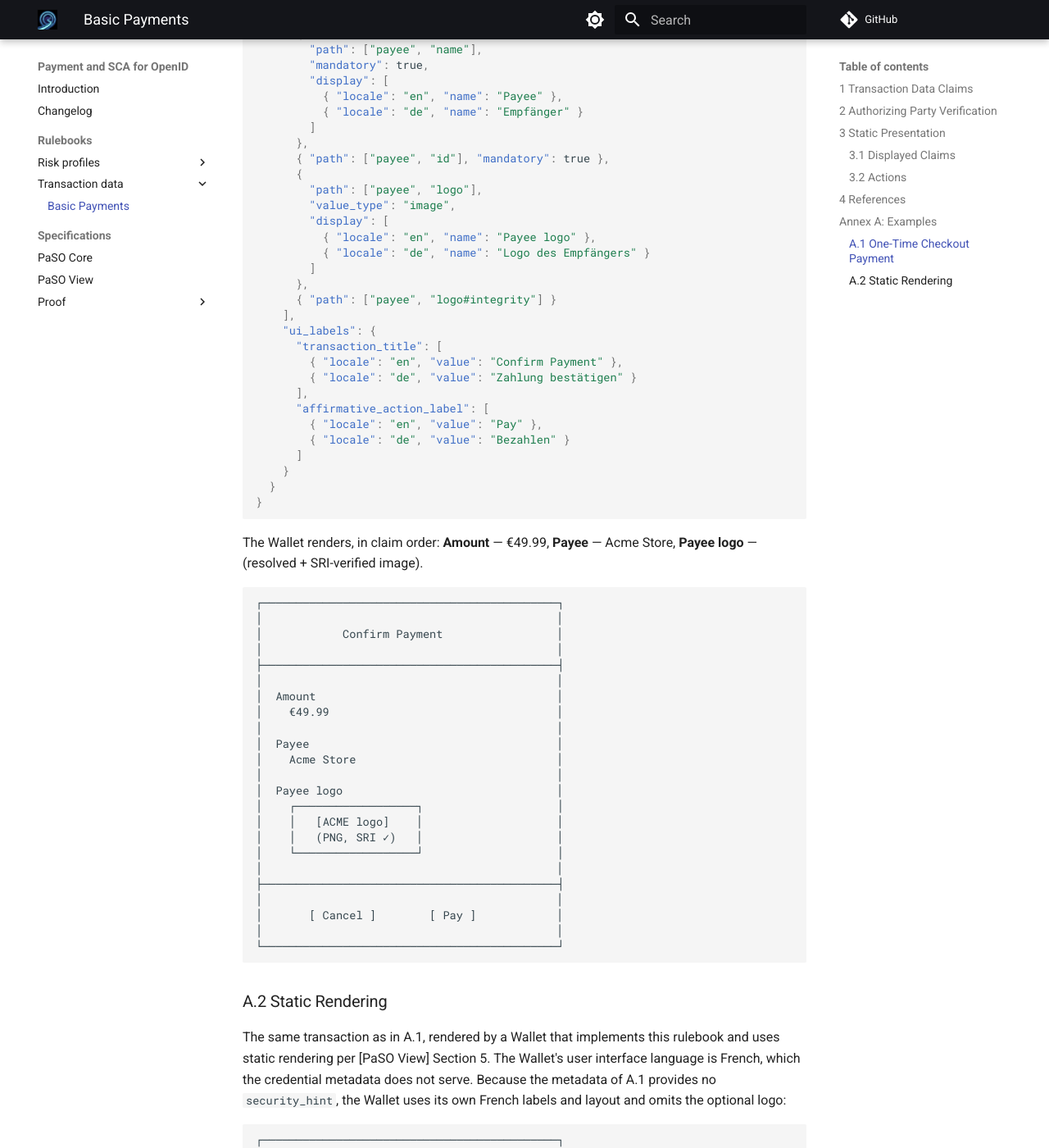
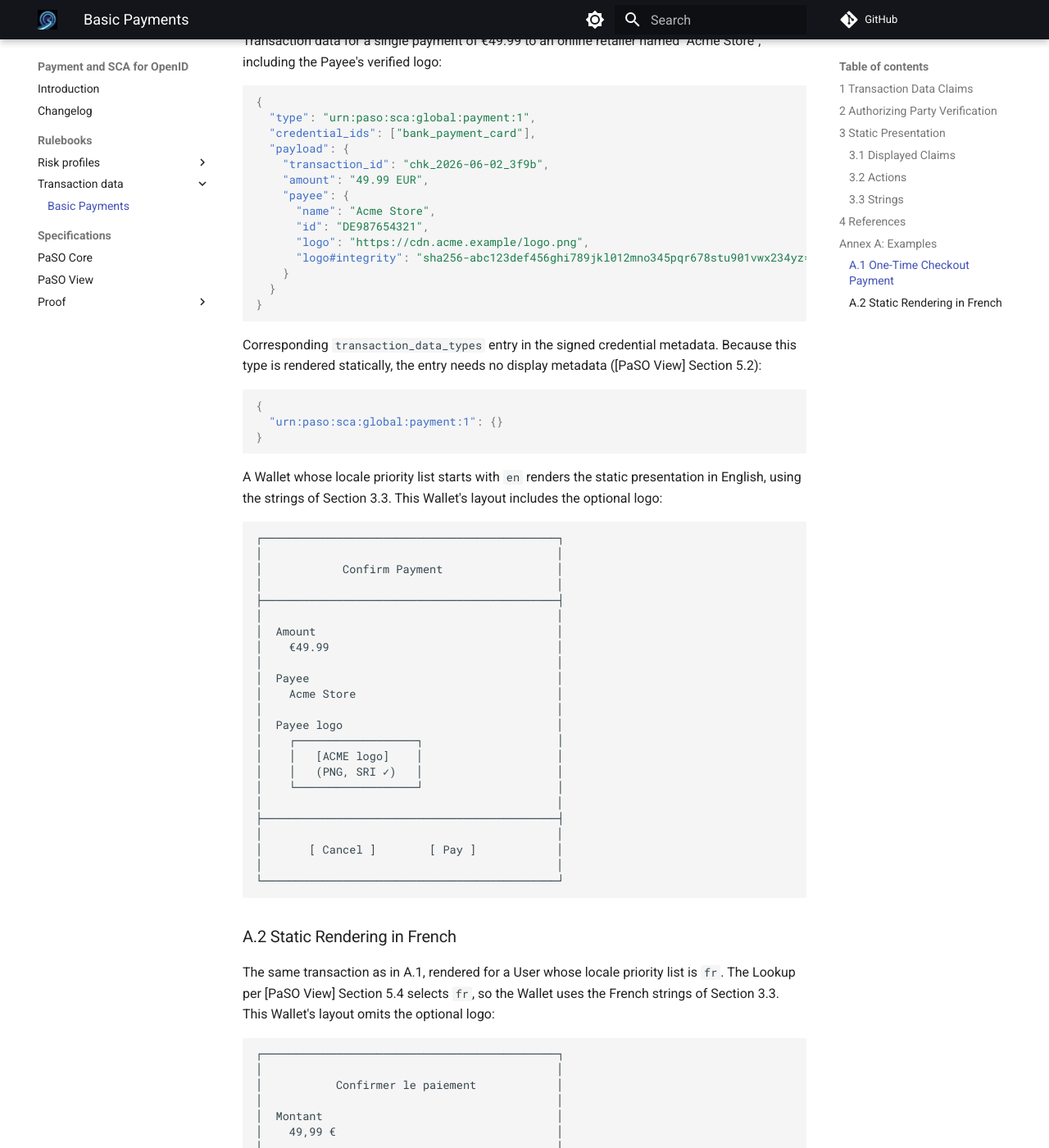
Before and after one commit to APTITUDE-Consortium/payments-and-sca-for-openid, an MkDocs documentation site: the page built from docs/rulebooks/transaction_data/Payment.md, in a window 1280 px wide and 1400 px high, scrolled down 3404 px. Shown: the whole window at 82% size. Built offline with MkDocs 1.6.1 and Material for MkDocs 9.7.7, drawn with Linux system fonts in a browser that asks for light colours; comment, search, counter and statistics services are not loaded; the version menu is left out; some of the changed text lies outside the part shown.

Commit message:
docs(payment): rulebook strings in en/de/fr; examples show static rendering only

````diff
--- a/docs/rulebooks/transaction_data/Payment.md
+++ b/docs/rulebooks/transaction_data/Payment.md
@@ -4,7 +4,7 @@
 
 A single payment. The User authorizes a one-time transfer of a specific amount to a specific Payee.
 
-Attestation Providers **SHALL** use the claims exactly as specified below. Attestation Providers **MAY** add additional claims without a `display` array for internal processing purposes. The order of claims in the table defines the normative claim order; Attestation Providers **SHALL** list the claims in their `claims` arrays in this order. Value types are as defined in [PaSO View].
+Attestation Providers **SHALL** use the claims exactly as specified below. Attestation Providers **MAY** add additional claims without a `display` array for internal processing purposes. The order of claims in the table defines the normative claim order; Attestation Providers **SHALL** list the claims in their `claims` arrays in this order. Value types are as defined in [PaSO View]. Because this transaction data type is always rendered statically (Section 3), its entry in the credential metadata **MAY** be an empty object; where `claims` are provided, the requirements of this paragraph apply.
 
 ## 1 Transaction Data Claims
 
@@ -27,7 +27,7 @@ In addition to the verification procedure defined in [PaSO Proof Verify], the Au
 
 ## 3 Static Presentation
 
-This transaction data type supports static rendering per [PaSO View] Section 5. This section is the Static Presentation section required by [PaSO Core] Section 5.3.
+This transaction data type is always rendered with static rendering per [PaSO View] Section 5. This section is its Static Presentation section per [PaSO Core] Section 5.3. The Wallet uses no display data from the credential metadata.
 
 ### 3.1 Displayed Claims
 
@@ -44,8 +44,23 @@ The `amount` and `payee.name` **SHALL** be visible on the same screen as the aff
 
 ### 3.2 Actions
 
-- **Affirmative action**: the User authorises a one-time payment of `amount` to the Payee identified by `payee.name`. The Wallet's label for this action **SHALL** convey that a payment is being made (e.g., "Pay").
-- **Denial action**: the User declines the payment.
+- **Affirmative action**: the User authorises a one-time payment of `amount` to the Payee identified by `payee.name`. The Wallet labels this action with the affirmative action label of Section 3.3.
+- **Denial action**: the User declines the payment. The Wallet labels this action with the denial action label of Section 3.3.
+
+### 3.3 Strings
+
+The static presentation is available in the languages `en`, `de` and `fr`. The fallback language is `en`. The Wallet **SHALL** use the following strings exactly, in the language selected per [PaSO View] Section 5.4:
+
+| Element                     | `en`            | `de`                        | `fr`                  |
+|-----------------------------|-----------------|-----------------------------|-----------------------|
+| Title of the consent screen | Confirm Payment | Zahlung bestätigen          | Confirmer le paiement |
+| Label of `amount`           | Amount          | Betrag                      | Montant               |
+| Label of `payee.name`       | Payee           | Zahlungsempfänger           | Bénéficiaire          |
+| Label of `payee.logo`       | Payee logo      | Logo des Zahlungsempfängers | Logo du bénéficiaire  |
+| Affirmative action label    | Pay             | Bezahlen                    | Payer                 |
+| Denial action label         | Cancel          | Abbrechen                   | Annuler               |
+
+No security hint is defined for this transaction data type.
 
 ## 4 References
 
@@ -81,56 +96,15 @@ Transaction data for a single payment of €49.99 to an online retailer named "A
 }
 ```
 
-Corresponding `transaction_data_types` entry in the signed credential metadata:
+Corresponding `transaction_data_types` entry in the signed credential metadata. Because this type is rendered statically, the entry needs no display metadata ([PaSO View] Section 5.2):
 
 ```json
 {
-  "urn:paso:sca:global:payment:1": {
-    "claims": [
-      { "path": ["transaction_id"] },
-      {
-        "path": ["amount"],
-        "mandatory": true,
-        "value_type": "iso_currency_amount",
-        "display": [
-          { "locale": "en", "name": "Amount" },
-          { "locale": "de", "name": "Betrag" }
-        ]
-      },
-      {
-        "path": ["payee", "name"],
-        "mandatory": true,
-        "display": [
-          { "locale": "en", "name": "Payee" },
-          { "locale": "de", "name": "Empfänger" }
-        ]
-      },
-      { "path": ["payee", "id"], "mandatory": true },
-      {
-        "path": ["payee", "logo"],
-        "value_type": "image",
-        "display": [
-          { "locale": "en", "name": "Payee logo" },
-          { "locale": "de", "name": "Logo des Empfängers" }
-        ]
-      },
-      { "path": ["payee", "logo#integrity"] }
-    ],
-    "ui_labels": {
-      "transaction_title": [
-        { "locale": "en", "value": "Confirm Payment" },
-        { "locale": "de", "value": "Zahlung bestätigen" }
-      ],
-      "affirmative_action_label": [
-        { "locale": "en", "value": "Pay" },
-        { "locale": "de", "value": "Bezahlen" }
-      ]
-    }
-  }
+  "urn:paso:sca:global:payment:1": {}
 }
 ```
 
-The Wallet renders, in claim order: **Amount** — €49.99, **Payee** — Acme Store, **Payee logo** — (resolved + SRI-verified image).
+A Wallet whose locale priority list starts with `en` renders the static presentation in English, using the strings of Section 3.3. This Wallet's layout includes the optional logo:
 
 ```text
 ┌────────────────────────────────────────────┐
@@ -158,18 +132,20 @@ The Wallet renders, in claim order: **Amount** — €49.99, **Payee** — Acme
 └────────────────────────────────────────────┘
 ```
 
-### A.2 Static Rendering
+### A.2 Static Rendering in French
 
-The same transaction as in A.1, rendered by a Wallet that implements this rulebook and uses static rendering per [PaSO View] Section 5. The Wallet's user interface language is French, which the credential metadata does not serve. Because the metadata of A.1 provides no `security_hint`, the Wallet uses its own French labels and layout and omits the optional logo:
+The same transaction as in A.1, rendered for a User whose locale priority list is `fr`. The Lookup per [PaSO View] Section 5.4 selects `fr`, so the Wallet uses the French strings of Section 3.3. This Wallet's layout omits the optional logo:
 
 ```text
 ┌────────────────────────────────────────────┐
 │                                            │
-│            Confirmer le paiement           │
+│           Confirmer le paiement            │
 │                                            │
-│                 49,99 €                    │
+│  Montant                                   │
+│    49,99 €                                 │
 │                                            │
-│      à  Acme Store                         │
+│  Bénéficiaire                              │
+│    Acme Store                              │
 │                                            │
 ├────────────────────────────────────────────┤
 │                                            │
````
Also changed, not shown: other parts of docs/rulebooks/transaction_data/Payment.md (+1 -2 lines).
